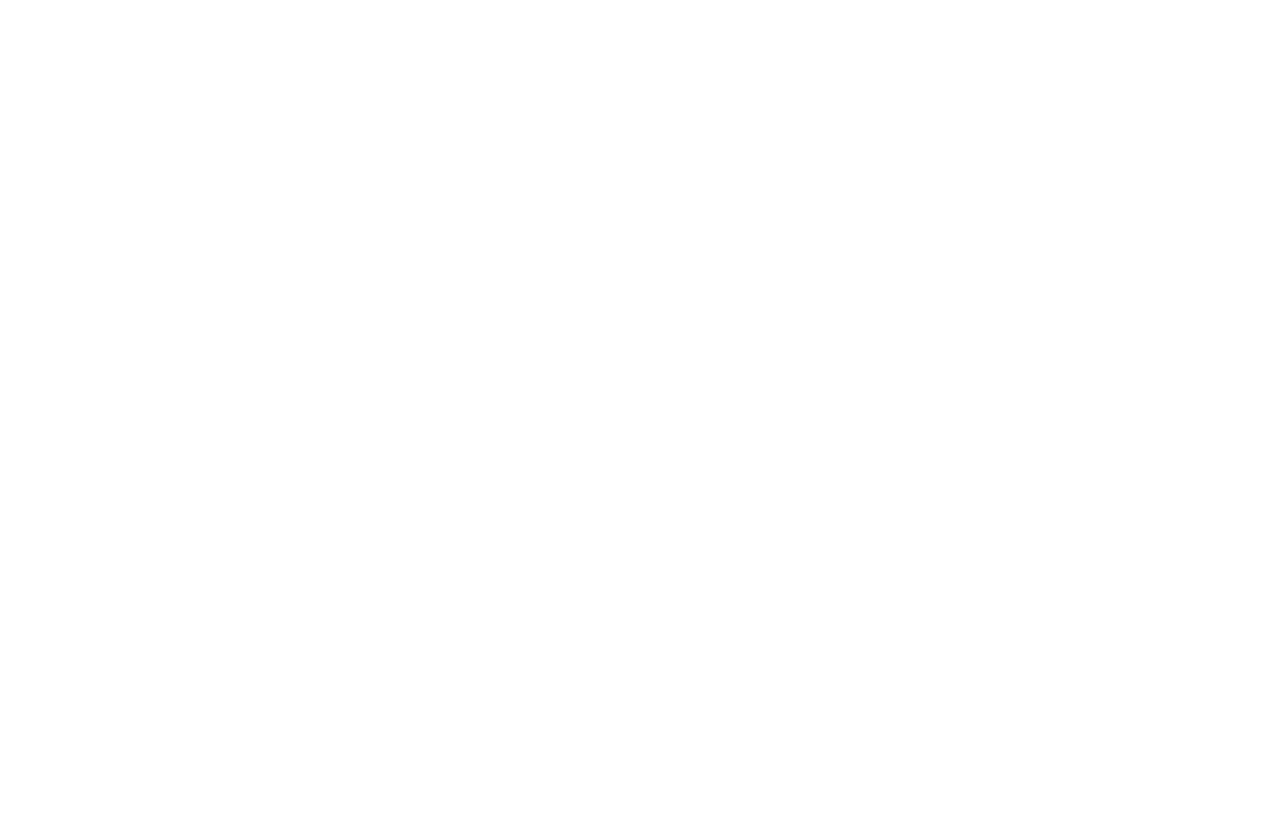
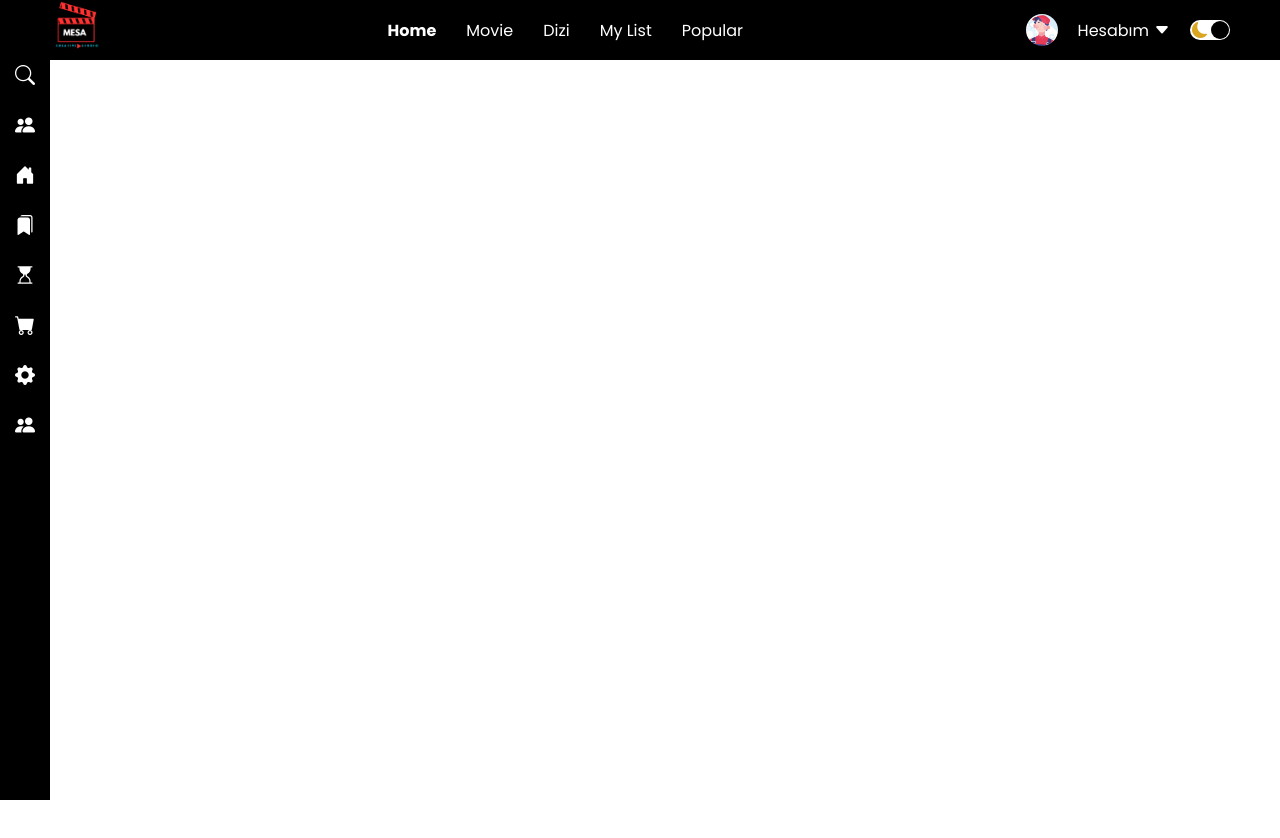
Before and after one commit to mehmetulker/Responsive-Watch-Movies-Using-HTML-CSS, a plain HTML site: page index.html in a window 1280 px wide. Shown: the top 838 px of the page. Before the commit the page ends 800 px from the top, so only its background shows below. Drawn offline with nearby package versions, Linux system fonts and the light colour scheme; a web font is replaced by a local one.

Commit message:
navbar,sidebar completed

```diff
--- a/index.html
+++ b/index.html
@@ -1,11 +1,56 @@
 <!DOCTYPE html>
 <html lang="en">
-<head>
-    <meta charset="UTF-8">
-    <meta name="viewport" content="width=device-width, initial-scale=1.0">
+  <head>
+    <meta charset="UTF-8" />
+    <meta name="viewport" content="width=device-width, initial-scale=1.0" />
     <title>Document</title>
-</head>
-<body>
-
-</body>
+    <link
+      rel="stylesheet"
+      href="https://cdn.jsdelivr.net/npm/bootstrap-icons@1.11.3/font/bootstrap-icons.min.css"
+    />
+    <link rel="stylesheet" href="style.css" />
+    <link rel="shortcut icon" href="./img/favicon.png" type="image/x-icon" />
+  </head>
+  <body>
+    <!-- navbar start -->
+    <div class="navbar">
+      <div class="navbar-wrapper">
+        <div class="logo-wrapper"><img src="./img/logo.png" alt="" /></div>
+        <div class="menu-container">
+          <ul class="menu-list">
+            <li class="menu-list-item active">Home</li>
+            <li class="menu-list-item">Movie</li>
+            <li class="menu-list-item">Dizi</li>
+            <li class="menu-list-item">My List</li>
+            <li class="menu-list-item">Popular</li>
+          </ul>
+        </div>
+        <div class="profile-container">
+          <img class="porfile-picture" src="img/profile.jpg" alt="" />
+          <div class="profile-text-container">
+            <span class="profile-text">Hesabım</span>
+            <i class="bi bi-caret-down-fill"></i>
+          </div>
+          <div class="toggle">
+            <i class="bi bi-moon-fill toggle-icon"></i>
+            <i class="bi bi-brightness-high-fill toggle-icon"></i>
+            <div class="toggle-ball"></div>
+          </div>
+        </div>
+      </div>
+    </div>
+    <!-- nabar end -->
+    <!-- sidebar start -->
+    <div class="sidebar">
+      <i class="bi bi-search"></i>
+      <i class="bi bi-people-fill"></i>
+      <i class="bi bi-house-door-fill"></i>
+      <i class="bi bi-bookmarks-fill"></i>
+      <i class="bi bi-hourglass-top"></i>
+      <i class="bi bi-cart-fill"></i>
+      <i class="bi bi-gear-fill"></i>
+      <i class="bi bi-people-fill"></i>
+    </div>
+    <!-- sidebar end -->
+  </body>
 </html>
--- /dev/null
+++ b/style.css
@@ -0,0 +1,118 @@
+@import url("https://fonts.googleapis.com/css2?family=Electrolize&family=Poppins:wght@300;400;600;700&display=swap");
+
+* {
+  margin: 0;
+  padding: 0;
+  box-sizing: border-box;
+}
+
+body {
+  height: 200vh;
+  font-family: "Poppins", sans-serif;
+}
+/* <!-- navbar start --> */
+.navbar {
+  background-color: black;
+  color: white;
+  height: 60px;
+  position: sticky;
+  top: 0;
+}
+
+.logo-wrapper img {
+  width: 55px;
+  height: 55px;
+  object-fit: cover;
+}
+
+.navbar-wrapper {
+  display: flex;
+  justify-content: space-between;
+  align-items: center;
+  height: 100%;
+  padding: 0 50px;
+}
+
+.menu-list {
+  display: flex;
+  list-style: none;
+  column-gap: 30px;
+}
+
+.menu-list-item {
+  cursor: pointer;
+}
+
+.menu-list-item:hover {
+  font-weight: bold;
+}
+
+.menu-list-item.active {
+  font-weight: bold;
+}
+.profile-container {
+  display: flex;
+  align-items: center;
+  column-gap: 20px;
+}
+.porfile-picture {
+  width: 32px;
+  height: 32px;
+  object-fit: cover;
+  border-radius: 50%;
+}
+
+.profile-text-container {
+  display: flex;
+  align-items: center;
+  column-gap: 5px;
+  line-height: 1px;
+}
+.toggle {
+  width: 40px;
+  background-color: white;
+  height: 20px;
+  position: relative;
+  border-radius: 30px;
+  display: flex;
+  align-items: center;
+  justify-content: space-around;
+}
+
+.toggle-icon {
+  color: goldenrod;
+}
+
+.toggle-ball {
+  width: 18px;
+  height: 18px;
+  background-color: black;
+  border-radius: 50%;
+  cursor: pointer;
+  position: absolute;
+  right: 1px;
+}
+
+/* <!-- navbar end --> */
+/* <!-- sidebar start --> */
+
+.sidebar {
+  background-color: black;
+  color: white;
+  height: 100%;
+  width: 50px;
+  display: flex;
+  flex-direction: column;
+  row-gap: 20px;
+  align-items: center;
+  padding-top: 60px;
+  position: fixed;
+  top: 0;
+}
+.sidebar i {
+  color: white;
+  font-size: 20px;
+  cursor: pointer;
+}
+
+/* <!-- sidebar end --> */
```
Also changed, not shown: favicon.png (added), img/f1.jpg (added), img/f2.jpg (added), img/f3.jpg (added), img/f4.jpg (added), img/f5.jpg (added), img/f6.jpg (added), img/f7.jpg (added), img/favicon.png (added), img/logo.png (added), img/profile.jpg (added), img/spiderman-title.png (added), 1 other file.
